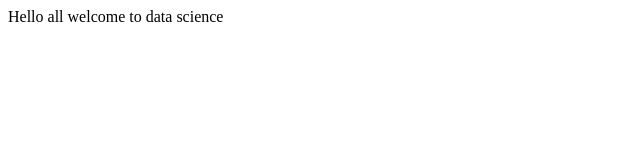
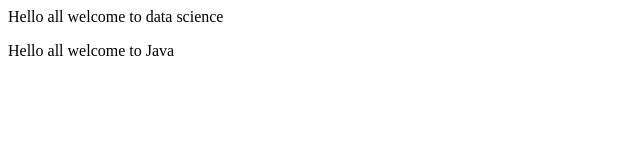
Before and after one commit to Akshay7757/ABC, a plain HTML site: page index.html in a window 1280 px wide. Shown: the whole page, without its empty margins (0-640 px from the left). Drawn offline with Linux system fonts and the light colour scheme.

Commit message:
new tag added

```diff
--- a/index.html
+++ b/index.html
@@ -4,5 +4,6 @@
   </head>
   <body>
     <p> Hello all welcome to data science </p>
+    <p> Hello all welcome to Java </p>
   </body>
 </html>
```
